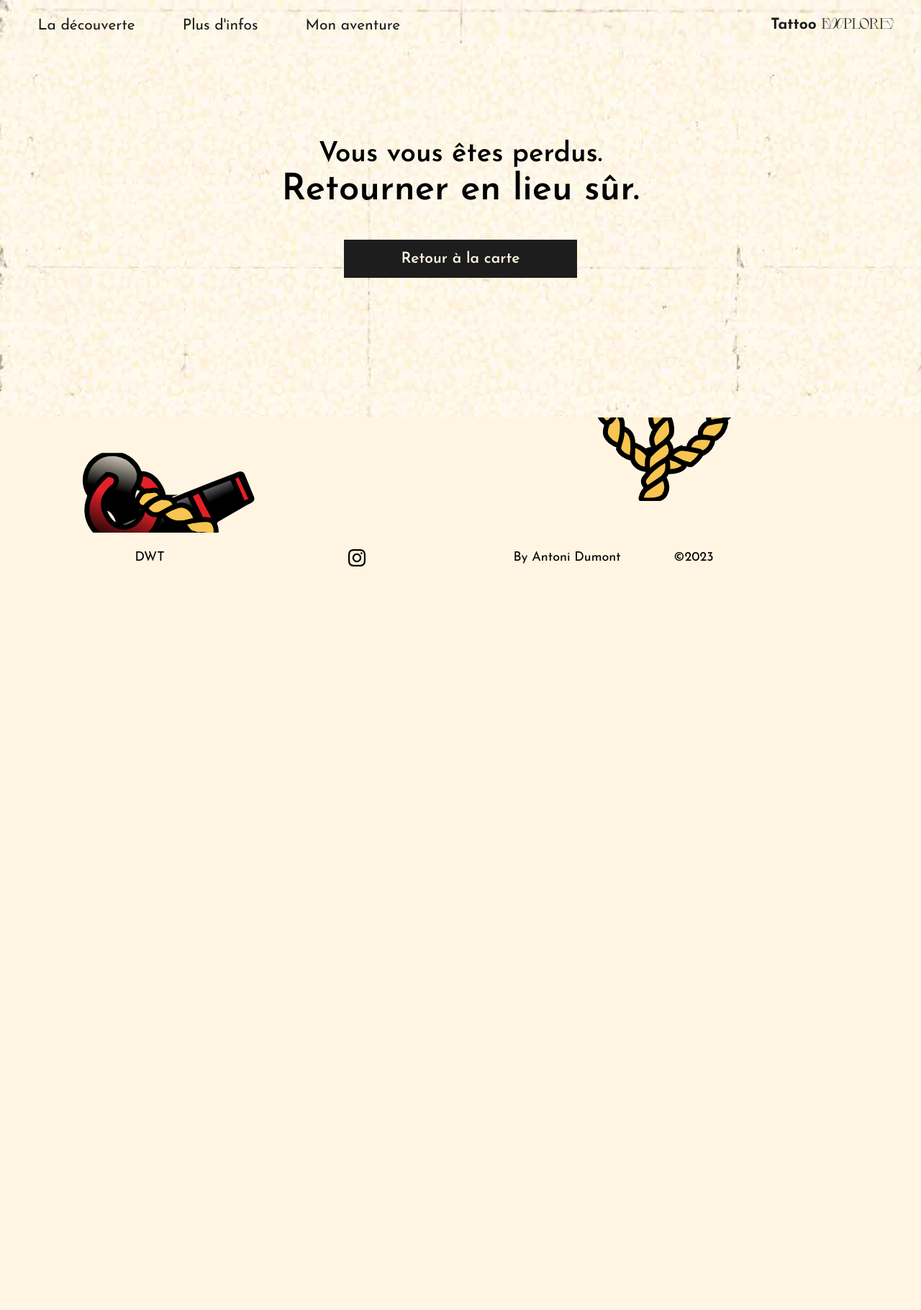
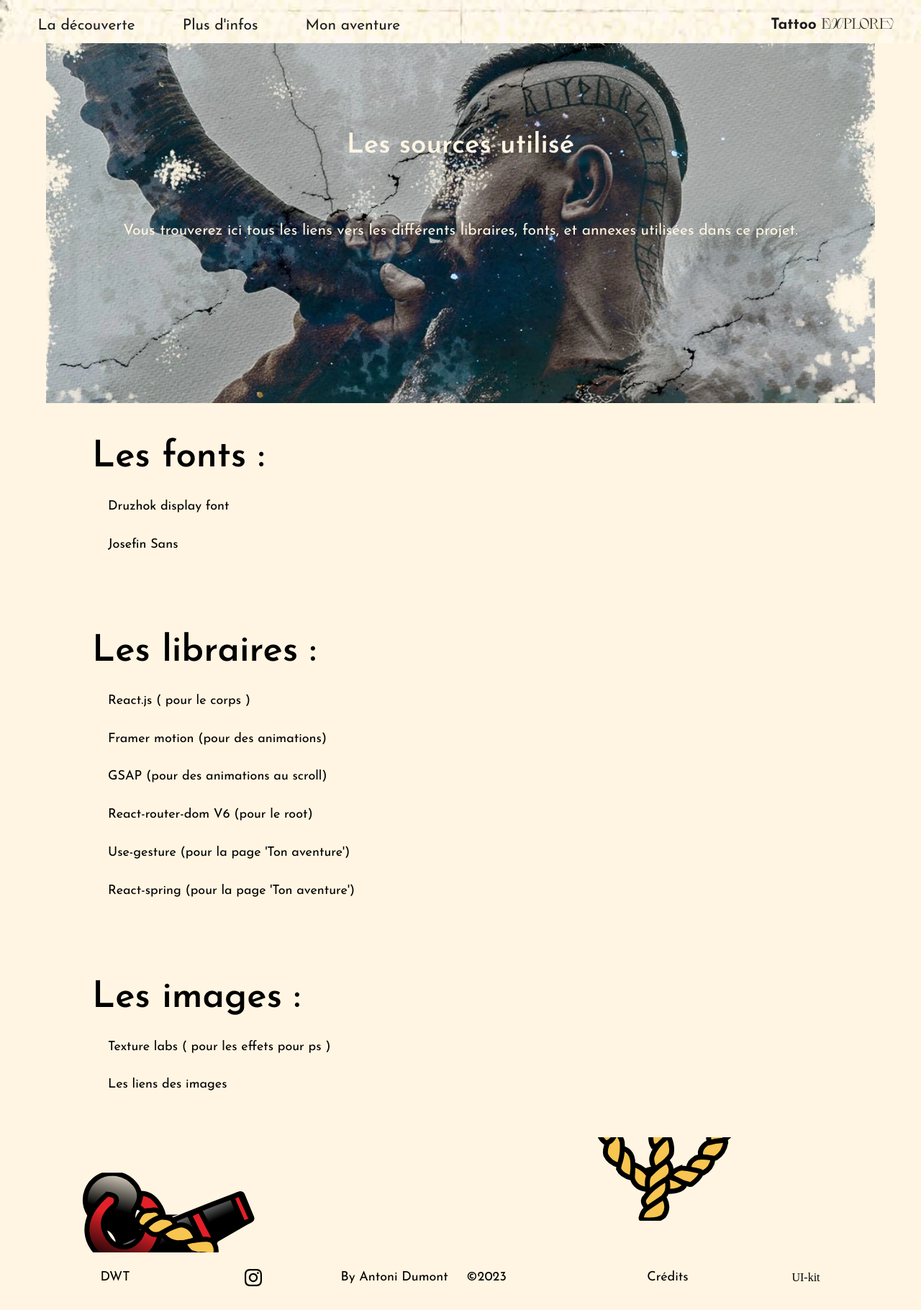
Before and after one commit to antozr/mvp, a React (Create React App) app: page /credit in a window 1280 px wide. Shown: the whole page at 72% size. Before the commit the page ends 960 px from the top, so only its background shows below. Built offline with nearby package versions, Linux system fonts and the light colour scheme.

Commit message:
ADD credit page

```diff
--- a/src/App.js
+++ b/src/App.js
@@ -12,6 +12,7 @@ import Page404 from "./pages/Page404";
 import Standby from "./pages/Standby";
 import LesStyles from "./pages/lesStyles";
 import CelticPage from "./pages/CelticPage";
+import CrediPage from "./pages/CrediPage";
 
 function App() {
   return (
@@ -30,6 +31,7 @@ function App() {
           <Route path="/pacifique" element={<Standby />} />
           <Route path="/ton-aventure" element={<TonAventure />} />
           <Route path="/*" element={<Page404 />} />
+          <Route path="/credit" element={<CrediPage />} />
         </Routes>
       </div>
       <div className="sect__changePage"></div>
--- a/src/components/Footer.js
+++ b/src/components/Footer.js
@@ -1,5 +1,6 @@
 import React from "react";
 import "./Footer.scss";
+import { Link } from "react-router-dom";
 
 function Footer() {
   let dateYear = new Date().getFullYear();
@@ -8,7 +9,12 @@ function Footer() {
       <div className="footer__startBox">
         <ul className="footer__list">
           <li className="footer__el">
-            <a href="https://dwt.heaj.be/" target="blank" className="footer__link sect__txt" aria-label="DWT">
+            <a
+              href="https://dwt.heaj.be/"
+              target="blank"
+              className="footer__link sect__txt"
+              aria-label="DWT"
+            >
               DWT
             </a>
           </li>
@@ -31,10 +37,37 @@ function Footer() {
         </ul>
       </div>
       <div className="footer__endBox">
-        <a href="http://antoni-dumont.be/" className="footer__link sect__txt" aria-label="Page web Antoni Dumont">
+        <a
+          href="http://antoni-dumont.be/"
+          className="footer__link sect__txt"
+          aria-label="Page web Antoni Dumont"
+        >
           By Antoni Dumont
         </a>
         <p className="sect__txt sect__thin">©{dateYear}</p>
+      </div>
+      {/*  */}
+      <div className="footer__startBox">
+        <ul className="footer__list">
+          <li className="footer__el">
+            <Link
+              to="/credit"
+              className="footer__link sect__txt"
+              aria-label="Page crédits"
+            >
+              Crédits
+            </Link>
+          </li>
+          <li className="footer__el">
+            <a
+              href="https://www.instagram.com/zombirev/"
+              className="footer__link footer__link--img"
+              aria-label="Instagram"
+            >
+              UI-kit
+            </a>
+          </li>
+        </ul>
       </div>
     </div>
   );
--- /dev/null
+++ b/src/pages/CrediPage.js
@@ -0,0 +1,69 @@
+import React from "react";
+import BoutonNormal from "../components/BoutonComp";
+import InterSectionBox from "../components/InterSectionBox";
+import backInterOld from "../assets/img/svg/oldSchool/paternOldSchool.svg";
+import Footer from "../components/Footer";
+import "./Credit.scss"
+
+function CrediPage() {
+  const elFont = (link01, nameLink, ariaTxt) => {
+    return (
+      <li className="credit__el">
+        <a
+          href={link01}
+          className="credit__link sect__txt"
+          target="_blank"
+          aria-label={ariaTxt} rel="noreferrer"
+        >
+          {nameLink}
+        </a>
+      </li>
+    );
+  };
+  return (
+    <>
+      <section className="sect sect__attente credit__home  pageChangeSet">
+        <h1 className="sect__title">Les sources utilisé </h1>
+
+        <p className="sect__txt ">
+          Vous trouverez ici tous les liens vers les différents libraires,
+          fonts, et annexes utilisées dans ce projet.{" "}
+        </p>
+      </section>
+
+      <section className="sect__creditBox">
+        <h2 className="sect__title sect__title--2">Les fonts :</h2>
+        <ul className="credit__ul">
+          {elFont("https://befonts.com/druzhok-font.html", "Druzhok display font", "Redirection vers befont, druzhok")}
+          {elFont("https://fonts.google.com/specimen/Josefin+Sans?query=jose", "Josefin Sans", "Redirection vers google-font, Josefin Sans")}
+        </ul>
+      </section>
+      <section className="sect__creditBox">
+        <h2 className="sect__title sect__title--2">Les libraires :</h2>
+        <ul className="credit__ul">
+          {elFont("https://react.dev/", "React.js ( pour le corps )", "Redirection vers react.dev")}
+          {elFont("https://www.framer.com/motion/", "Framer motion (pour des animations)", "Redirection vers Framer.com/ motion")}
+          {elFont("https://greensock.com/", "GSAP (pour des animations au scroll)", "Redirection vers GSAP")}
+          {elFont("https://reactrouter.com/en/main", "React-router-dom V6 (pour le root)", "Redirection vers React-router-dom")}
+          {elFont("https://use-gesture.netlify.app/", "Use-gesture (pour la page 'Ton aventure')", "Redirection vers use-gesture")}
+          {elFont("https://www.react-spring.dev/", "React-spring (pour la page 'Ton aventure')", "Redirection vers React-spring")}
+        </ul>
+      </section>
+      <section className="sect__creditBox">
+        <h2 className="sect__title sect__title--2">Les images :</h2>
+        <ul className="credit__ul">
+          {elFont("https://texturelabs.org/?ct=30&st=124", "Texture labs ( pour les effets pour ps )", "Redirection vers Texture labs")}
+          {elFont("https://docs.google.com/document/d/1UTvBmzAgXkQRQRvajzJ4udDSu18mMVC5n8sqZfpJ0VU/edit?usp=sharing", "Les liens des images ", "Redirection vers un docs comprennant des liens")}
+
+
+        </ul>
+      </section>
+      <InterSectionBox
+        backImg={{ backgroundImage: `url(${backInterOld})`, height: "20vh" }}
+      />
+      <Footer />
+    </>
+  );
+}
+
+export default CrediPage;
--- /dev/null
+++ b/src/pages/Credit.scss
@@ -0,0 +1,54 @@
+
+
+.sect{
+    &__creditBox{
+        width: 100%;
+        padding: 6vh 10vw;
+        display: flex;
+        flex-direction: column;
+        row-gap: 2vh;
+    }
+}
+
+.credit{
+
+    &__ul{
+        width: 100%;
+        display: flex;
+        flex-direction: column;
+        row-gap: 0.5vh;
+    }
+
+    &__link{
+        color: #000;
+        padding: 10px 22px;
+        cursor: pointer;
+        transition: 0.3s;
+        width: auto;
+
+        &:hover{
+            transition: 0.2s;
+            color: #f9b949;
+            transform: translateX(20px);
+        }
+    }
+    &__home{
+        height: 70vh;
+        display: flex;
+        flex-direction: column;
+        row-gap: 10vh;
+        background-image: url(../assets/img/nordic/compressed/vikingHome.webp);
+        background-repeat: no-repeat;
+        background-position: center;
+        background-size: cover;
+        color: #FFF5E2;
+        margin: 0 5vw;
+        width: 90vw;
+        padding: 0 0 5vh 0;
+
+        &>p{
+            font-size: 21px;
+            text-align: center;
+        }
+    }
+}
```
